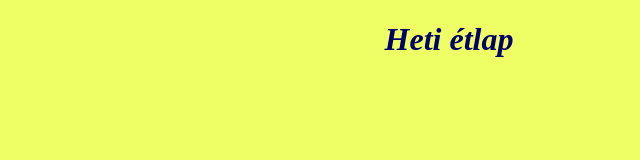
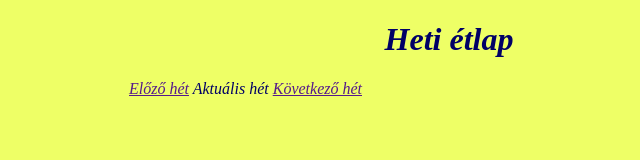
Before and after one commit to alapvizsga/html-etlap-imadiz, a plain HTML site: page index.html in a window 1280 px wide. Shown: the whole page, without its empty margins (191-831 px from the left). Drawn offline with Linux system fonts and the light colour scheme.

Commit message:
Új kész feladat

```diff
--- a/index.html
+++ b/index.html
@@ -8,6 +8,10 @@
 </head>
 <body>
     <h1>Heti étlap</h1>
-    <div class="hetek"></div>
+    <div class="hetek">
+        <a href="">Előző hét</a>
+        <span>Aktuális hét</span>
+        <a href="">Következő hét</a>
+    </div>
 </body>
 </html>
```
